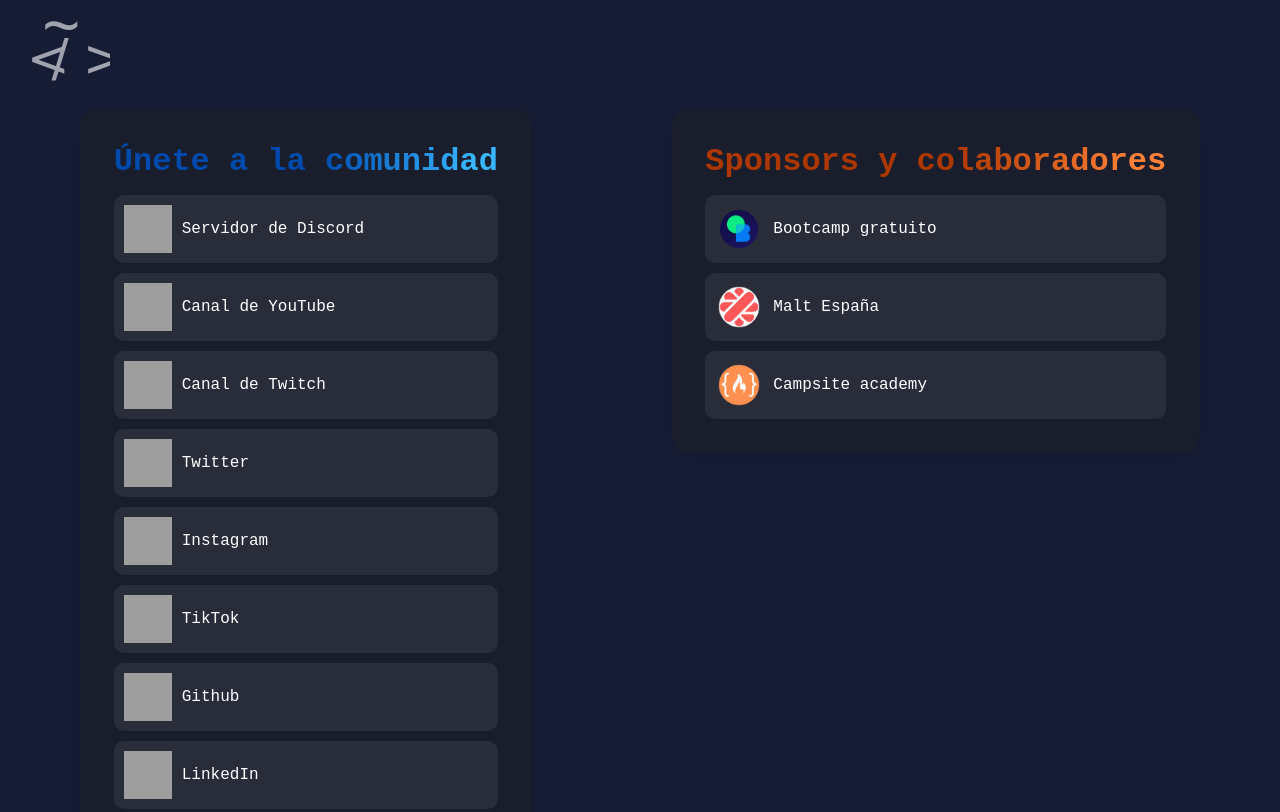
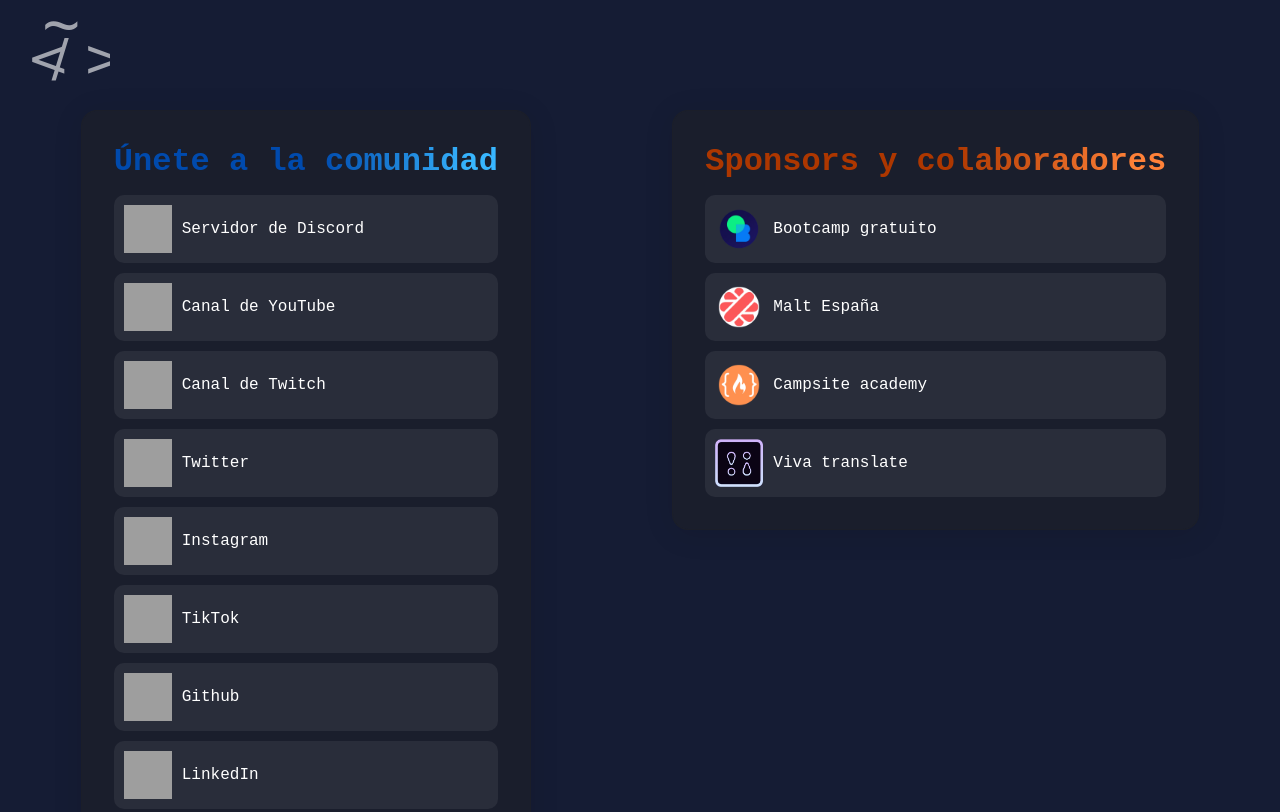
Before and after one commit to pedrovelasquez9/devathon-landing, an Astro site: page /redes in a window 1280 px wide. Shown: the top 812 px of the page. Built offline with nearby package versions, Linux system fonts and the light colour scheme; Astro itself is replaced by a stand-in of ours; grey boxes are pictures that could not be loaded.

Commit message:
feat: new sponsor link

```diff
--- a/src/pages/redes/index.astro
+++ b/src/pages/redes/index.astro
@@ -81,6 +81,12 @@
     imagePath: "/img/campsite-icon.webp",
     alt: "Campsite academy",
   },
+  {
+    title: "Viva translate",
+    link: "https://beta.vivatranslate.com/",
+    imagePath: "/img/viva-translate-logo.avif",
+    alt: "Viva translate",
+  },
 ];
 ---
 
```
Also changed, not shown: public/img/viva-translate-logo.avif (added).
